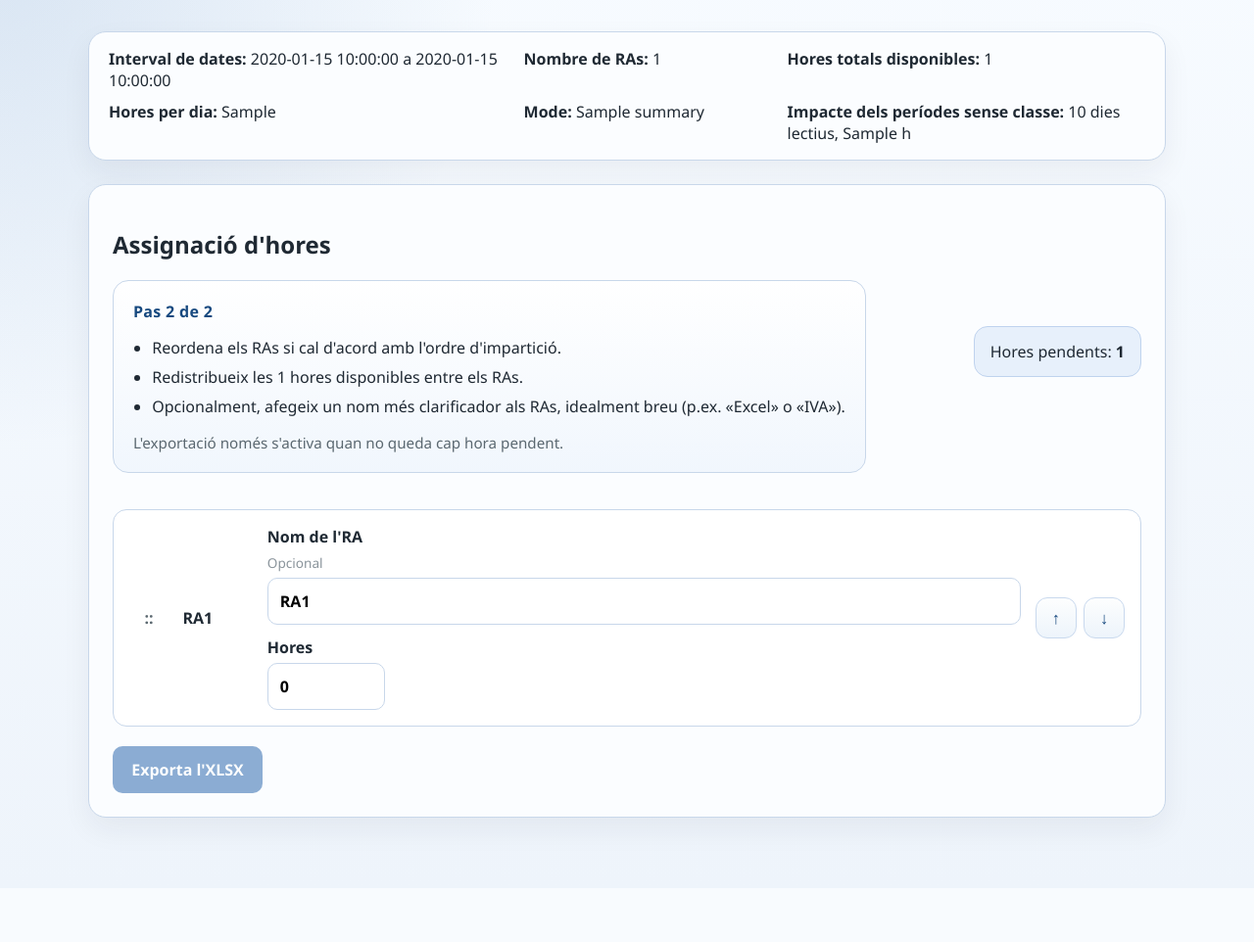
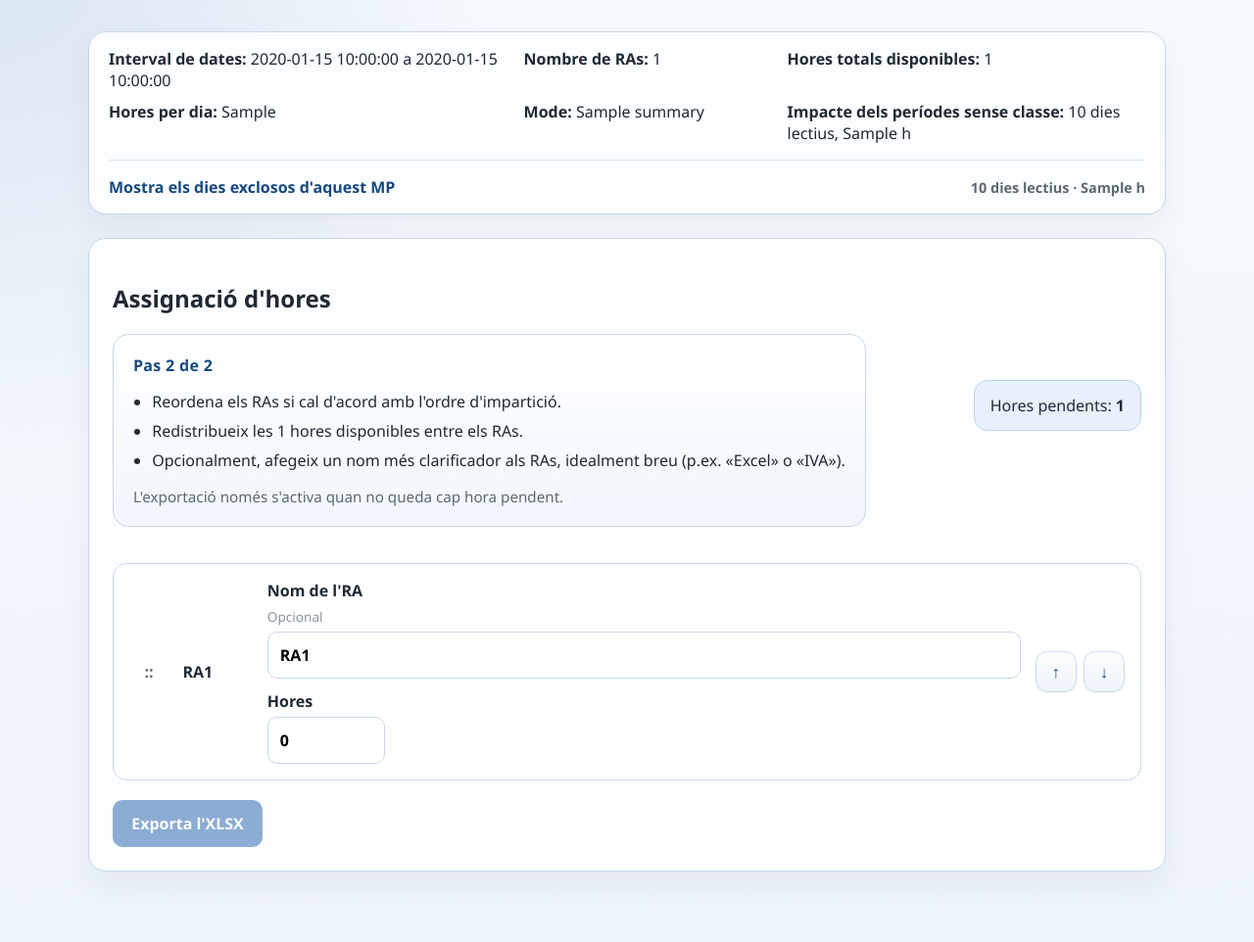
Before and after one commit to Marcos-A/tempo, a FastAPI app: template app/templates/teacher/distribution.html in a window 1280 px wide. Shown: the part 55-1017 px from the top of the page at 98% size. Before the commit the page ends 914 px from the top, so only its background shows below. Run offline with FastAPI, Linux system fonts and the light colour scheme; the template is opened without the code that fills it: most values are stand-ins (such as "Sample title", 1, 10 or a date in 2020).

Commit message:
Refine parallel planning review details

```diff
--- a/app/routes/teacher.py
+++ b/app/routes/teacher.py
@@ -103,12 +103,15 @@ def _summarize_exclusion_impact(
     end_date: date,
     weekday_hours: dict[int, int],
     excluded_dates: set[date],
-) -> tuple[int, int]:
-    """Return excluded teaching days and hours within the selected plan window."""
+    excluded_labels_by_date: dict[date, str],
+) -> tuple[int, int, list[dict[str, object]]]:
+    """Return excluded teaching days, hours, and affected dates within the plan window."""
 
     excluded_teaching_days = 0
     excluded_teaching_hours = 0
-    for current_date in excluded_dates:
+    affected_dates: list[dict[str, object]] = []
+    weekday_labels = ("dl.", "dt.", "dc.", "dj.", "dv.")
+    for current_date in sorted(excluded_dates):
         if not (start_date <= current_date <= end_date):
             continue
         weekday_index = current_date.weekday()
@@ -119,7 +122,18 @@ def _summarize_exclusion_impact(
             continue
         excluded_teaching_days += 1
         excluded_teaching_hours += hours
-    return excluded_teaching_days, excluded_teaching_hours
+        label = excluded_labels_by_date.get(current_date, "").strip()
+        label_text = f" ({label})" if label else ""
+        affected_dates.append(
+            {
+                "date": current_date.isoformat(),
+                "display": f"{weekday_labels[weekday_index]} {format_display_date(current_date)}{label_text}",
+                "hours": hours,
+                "hours_display": f"{hours} h",
+                "label": label,
+            }
+        )
+    return excluded_teaching_days, excluded_teaching_hours, affected_dates
 
 
 def _serialize_blocks(blocks: list[BlockPlan]) -> list[dict[str, object]]:
@@ -146,6 +160,20 @@ def _summarize_block_available_hours(schedule: list[ScheduleDay], blocks: list[B
         for block in blocks:
             totals[block.key] += block.weekday_hours.get(day.weekday_index, 0)
     return totals
+
+
+def _map_excluded_labels_by_date(periods: list[ExcludedPeriod]) -> dict[date, str]:
+    """Map excluded dates to their optional labels for user-facing summaries."""
+
+    labels_by_date: dict[date, str] = {}
+    for period in periods:
+        label = (period.label or "").strip()
+        current_date = period.start_date
+        while current_date <= period.end_date:
+            if label and current_date not in labels_by_date:
+                labels_by_date[current_date] = label
+            current_date = current_date.fromordinal(current_date.toordinal() + 1)
+    return labels_by_date
 
 
 def _default_ra_state(ra_count: int, planning_mode: str) -> dict[str, object]:
@@ -217,11 +245,12 @@ async def prepare_plan(request: Request, db: Session = Depends(get_db)):
     # Admin exclusions are stored as ranges; they are expanded into concrete dates
     # so the teaching calendar can remove each blocked day precisely.
     excluded_dates = expand_excluded_periods([(period.start_date, period.end_date) for period in periods])
+    excluded_labels_by_date = _map_excluded_labels_by_date(periods)
     schedule = build_schedule(start_date, end_date, weekday_hours, excluded_dates)
     total_hours = total_available_hours(schedule)
     block_available_hours = _summarize_block_available_hours(schedule, blocks)
-    excluded_teaching_days, excluded_teaching_hours = _summarize_exclusion_impact(
-        start_date, end_date, weekday_hours, excluded_dates
+    excluded_teaching_days, excluded_teaching_hours, excluded_teaching_dates = _summarize_exclusion_impact(
+        start_date, end_date, weekday_hours, excluded_dates, excluded_labels_by_date
     )
 
     if total_hours == 0:
@@ -254,6 +283,7 @@ async def prepare_plan(request: Request, db: Session = Depends(get_db)):
         "ra_count": ra_count,
         "excluded_teaching_days": excluded_teaching_days,
         "excluded_teaching_hours": excluded_teaching_hours,
+        "excluded_teaching_dates": excluded_teaching_dates,
         "schedule": [
             {"date": day.date.isoformat(), "weekday_index": day.weekday_index, "weekday_name": day.weekday_name, "hours": day.hours}
             for day in schedule
--- a/app/static/css/app.css
+++ b/app/static/css/app.css
@@ -196,6 +196,65 @@ button:disabled {
 .summary-grid-compact p {
   margin: 0;
   line-height: 1.4;
+}
+
+.summary-disclosure {
+  margin-top: 1rem;
+  padding-top: 1rem;
+  border-top: 1px solid #d9e3ef;
+}
+
+.summary-disclosure summary {
+  display: flex;
+  justify-content: space-between;
+  align-items: center;
+  gap: 1rem;
+  cursor: pointer;
+  font-weight: 700;
+  color: var(--accent-dark);
+}
+
+.summary-disclosure summary small {
+  font-size: 0.9rem;
+  font-weight: 600;
+  color: var(--muted);
+}
+
+.summary-disclosure-copy {
+  margin: 0.85rem 0 0;
+  color: var(--muted);
+  line-height: 1.45;
+}
+
+.summary-disclosure-table {
+  margin-top: 0.75rem;
+  margin-left: 1rem;
+  display: inline-grid;
+  gap: 0.35rem;
+}
+
+.summary-disclosure-row {
+  display: grid;
+  grid-template-columns: minmax(0, auto) auto;
+  gap: 0.9rem;
+  align-items: baseline;
+}
+
+.summary-disclosure-row + .summary-disclosure-row {
+  padding-top: 0.35rem;
+  border-top: 1px solid rgba(200, 215, 234, 0.55);
+}
+
+.summary-disclosure-date {
+  line-height: 1.4;
+}
+
+.summary-disclosure-hours {
+  min-width: 2.4rem;
+  text-align: right;
+  font-weight: 700;
+  color: var(--muted);
+  white-space: nowrap;
 }
 
 .card-panel {
@@ -436,6 +495,40 @@ button:disabled {
   gap: 0.75rem;
 }
 
+.export-actions {
+  display: grid;
+  gap: 0.8rem;
+  justify-items: start;
+}
+
+.transfer-note {
+  margin: 0;
+  max-width: 46rem;
+  padding: 0.85rem 1rem;
+  border: 1px solid #d7e1ec;
+  border-radius: 12px;
+  background: linear-gradient(180deg, #f8fbfe 0%, #f3f7fb 100%);
+  color: #52606d;
+  line-height: 1.45;
+}
+
+.block-pending-hours {
+  margin: 0.2rem 0 0;
+  font-weight: 700;
+}
+
+.block-pending-complete {
+  color: #2f7d4a;
+}
+
+.block-pending-open {
+  color: #b06a12;
+}
+
+.block-pending-over {
+  color: #b33a36;
+}
+
 .block-end-date {
   margin: 0.2rem 0 0;
   font-weight: 700;
--- a/app/templates/teacher/distribution.html
+++ b/app/templates/teacher/distribution.html
@@ -20,6 +20,25 @@
     {% endfor %}
   </div>
   {% endif %}
+  <details class="summary-disclosure">
+    <summary>
+      <span>Mostra els dies exclosos d'aquest MP</span>
+      <small>{{ summary.excluded_teaching_days }} dies lectius · {{ summary.excluded_teaching_hours }} h</small>
+    </summary>
+    {% if summary.excluded_teaching_dates %}
+    <p class="summary-disclosure-copy">Aquests són els dies lectius exclosos que s'han descomptat del calendari d'aquest MP:</p>
+    <div class="summary-disclosure-table" role="table" aria-label="Dies exclosos d'aquest MP">
+      {% for excluded_day in summary.excluded_teaching_dates %}
+      <div class="summary-disclosure-row" role="row">
+        <div class="summary-disclosure-date" role="cell">{{ excluded_day.display }}</div>
+        <div class="summary-disclosure-hours" role="cell">{{ excluded_day.hours_display }}</div>
+      </div>
+      {% endfor %}
+    </div>
+    {% else %}
+    <p class="summary-disclosure-copy">No hi ha dies exclosos que afectin aquest MP.</p>
+    {% endif %}
+  </details>
   {% if export_error %}
   <p class="error">{{ export_error }}</p>
   {% endif %}
@@ -34,7 +53,8 @@
         <ul class="step-intro-list">
           {% if summary.planning_mode == "parallel" %}
           <li>Redistribueix i reordena els RAs d'acord amb l'ordre d'impartició.</li>
-          <li>Redistribueix les {{ summary.total_available_hours }} hores disponibles entre els RAs.</li>
+          <li>Assigna les {{ summary.total_available_hours }} hores disponibles entre els RAs i els blocs.</li>
+          <li>Si un bloc no esgota totes les seves hores pròpies, la resta s'assignarà automàticament a l'altre bloc.</li>
           <li>Opcionalment, afegeix un nom més clarificador als RAs, idealment breu (p.ex. «Excel» o «IVA»).</li>
           {% else %}
           <li>Reordena els RAs si cal d'acord amb l'ordre d'impartició.</li>
@@ -64,7 +84,8 @@
         <div class="block-card-header">
           <div>
             <h3>{{ block.name }}</h3>
-            <p class="hint">{{ block.weekday_hours_display }} · {{ block.available_hours }} h pròpies</p>
+            <p class="hint">{{ block.weekday_hours_display }}</p>
+            <p class="hint block-pending-hours" id="block-pending-{{ block.key }}">{{ block.available_hours }} h pendents de {{ block.available_hours }} h pròpies</p>
             <p class="block-end-date hint" id="block-end-{{ block.key }}"></p>
           </div>
           <span class="pill">{{ block.key|replace("_", " ") }}</span>
@@ -77,11 +98,13 @@
     <div id="ra-list" class="ra-list" data-block-key="sequential"></div>
     {% endif %}
 
-    <button type="submit" id="export-button" disabled>Exporta l'XLSX</button>
+    <div class="export-actions">
+      <button type="submit" id="export-button" disabled>Exporta l'XLSX</button>
+      {% if summary.planning_mode == "parallel" %}
+      <p id="block-transfer-warning" class="transfer-note" hidden></p>
+      {% endif %}
+    </div>
   </form>
-  {% if summary.planning_mode == "parallel" %}
-  <p id="block-transfer-warning" class="hint" hidden></p>
-  {% endif %}
 </section>
 
 <script id="plan-data" type="application/json">{{ plan_json|safe }}</script>
@@ -97,6 +120,9 @@
   const remainingHoursEl = document.getElementById("remaining-hours");
   const blockEndDateEls = Object.fromEntries(
     (planData.blocks || []).map((block) => [block.key, document.getElementById(`block-end-${block.key}`)])
+  );
+  const blockPendingEls = Object.fromEntries(
+    (planData.blocks || []).map((block) => [block.key, document.getElementById(`block-pending-${block.key}`)])
   );
   const raOrderInput = document.getElementById("ra-order");
   const raNamesInput = document.getElementById("ra-names");
@@ -141,6 +167,10 @@
     }
 
     return null;
+  }
+
+  function formatBlockNameForSentence(blockName) {
+    return (blockName || "bloc").trim().toLowerCase();
   }
 
   function attachZeroResetBehavior(input) {
@@ -266,6 +296,13 @@
       const blockRows = blockLists.find((list) => list.dataset.blockKey === blockKey)?.querySelectorAll(".ra-row") || [];
       const assignedBlockHours = Number(assignedByBlock[blockKey] || 0);
 
+      const remainingBlockHours = Number(block.available_hours || 0) - assignedBlockHours;
+      const pendingEl = blockPendingEls[blockKey];
+      if (pendingEl) {
+        pendingEl.textContent = `${remainingBlockHours} h pendents de ${Number(block.available_hours || 0)} h pròpies`;
+        pendingEl.className = remainingBlockHours === 0 ? "block-pending-hours block-pending-complete" : remainingBlockHours < 0 ? "block-pending-hours block-pending-over" : "block-pending-hours block-pending-open";
+      }
+
       const endDateEl = blockEndDateEls[blockKey];
       if (!endDateEl) return;
       const hasAssignedRows = [...blockRows].some((row) => Number(row.querySelector(`input[name="${row.dataset.key}_hours"]`).value || 0) > 0);
@@ -297,7 +334,7 @@
       if (warningTarget && receiverTarget && remaining === 0) {
         const transferHours = Number(warningTarget.available_hours || 0) - Number(assignedByBlock[warningTarget.key] || 0);
         blockTransferWarning.hidden = false;
-        blockTransferWarning.textContent = `${warningTarget.name} no esgota ${transferHours} h pròpies. Aquestes hores s'assignaran automàticament a ${receiverTarget.name}.`;
+        blockTransferWarning.textContent = `El ${formatBlockNameForSentence(warningTarget.name)} no esgota ${transferHours} h pròpies. Aquestes hores s'assignaran automàticament al ${formatBlockNameForSentence(receiverTarget.name)}.`;
       } else {
         blockTransferWarning.hidden = true;
         blockTransferWarning.textContent = "";
```
